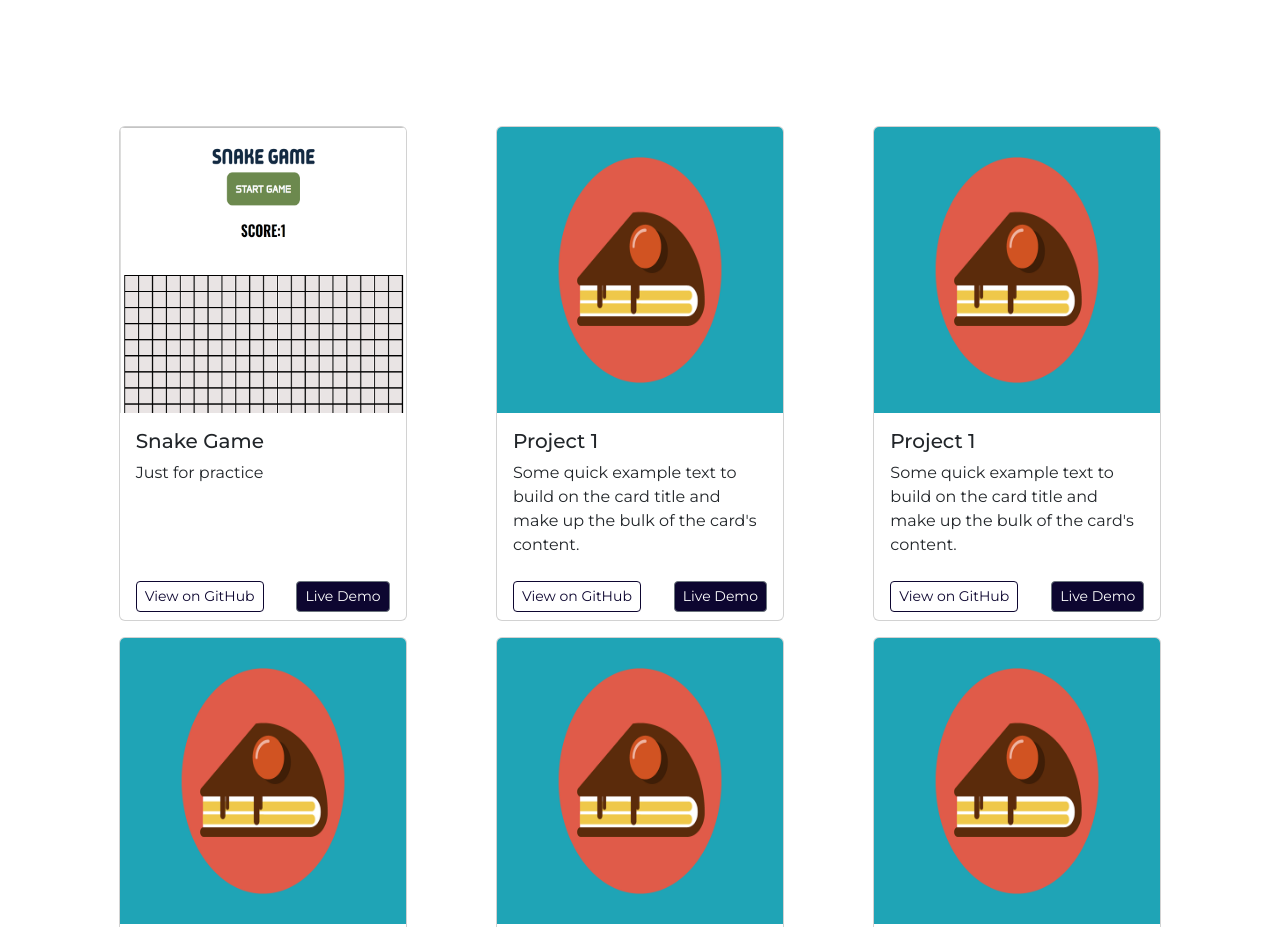
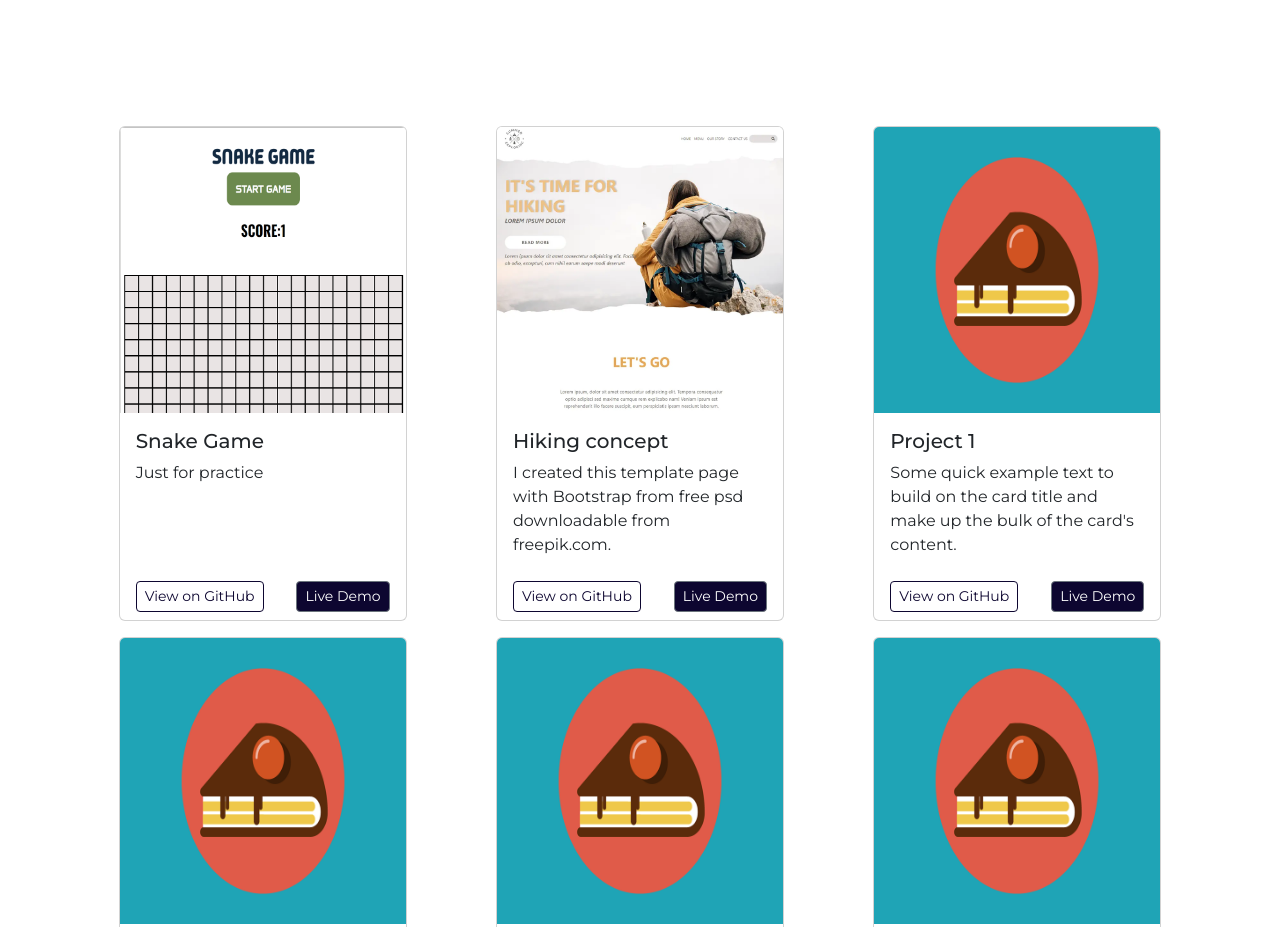
Before and after one commit to jrgenweb/jrgen.webdev.github.io, a plain HTML site: page index.html in a window 1280 px wide. Shown: the part 920-1847 px from the top of the page. Drawn offline with nearby package versions, Linux system fonts and the light colour scheme; a web font is replaced by a local one.

Commit message:
1 project added

```diff
--- a/index.html
+++ b/index.html
@@ -84,18 +84,18 @@
                     </div>
                 </div>
                 <div class="card" style="width: 18rem;">
-                    <img src="assets/img/cake.png" class="card-img-top" alt="...">
+                    <img src="assets/img/projects/webtemplate_hiking_concept.webp" class="card-img-top" alt="...">
                     <div class="card-body">
-                        <h5 class="card-title">Project 1</h5>
-                        <p class="card-text">Some quick example text to build on the card title and make up the bulk
-                            of
-                            the
-                            card's content.</p>
+                        <h5 class="card-title">Hiking concept</h5>
+                        <p class="card-text">I created this template page with Bootstrap from free psd downloadable from
+                            freepik.com.</p>
 
                     </div>
                     <div class="card-footer">
-                        <a href="#" class="btn-sm btn btn-outline-secondary">View on GitHub</a>
-                        <a href="#" class="btn btn-sm btn-secondary">Live Demo</a>
+                        <a href="https://github.com/jrgenweb/webtemplate_hiking_concept" target="_blank"
+                            class="btn-sm btn btn-outline-secondary">View on GitHub</a>
+                        <a href="https://jrgenweb.github.io/webtemplate_hiking_concept/" target="_blank"
+                            class="btn btn-sm btn-secondary">Live Demo</a>
                     </div>
                 </div>
                 <div class="card" style="width: 18rem;">
```
Also changed, not shown: assets/img/facebook.svg (added), assets/img/projects/webtemplate_hiking_concept.webp (added).
